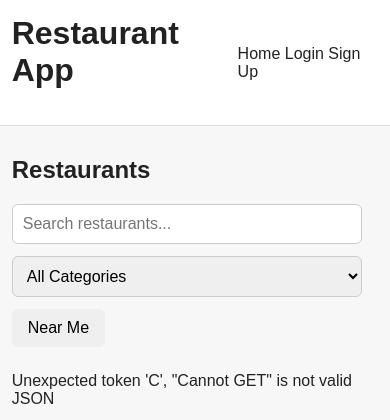
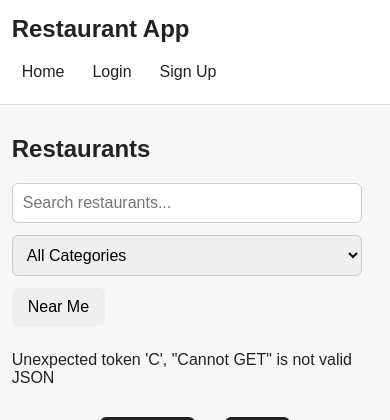
Before and after one commit to alaaahmadd182-lab/restaurant-app-Alaaa, a PHP site: page / in a window 390 px wide. Shown: the top 420 px of the page. Run offline with PHP 8.4, Linux system fonts and the light colour scheme.

Commit message:
style: improve header and navigation

```diff
--- a/frontend/css/style.css
+++ b/frontend/css/style.css
@@ -407,3 +407,67 @@ img {
         margin-top: 8px;
     }
 }
+
+/* ---------- Header & Navigation ---------- */
+
+header h1 {
+    margin: 0;
+    font-size: 24px;
+}
+
+header nav {
+    display: flex;
+    align-items: center;
+    gap: 18px;
+}
+
+header nav a {
+    font-weight: 500;
+    padding: 8px 10px;
+    border-radius: 6px;
+    transition: background 0.2s ease;
+}
+
+header nav a:hover {
+    background: #f0f0f0;
+}
+
+#user-area {
+    display: flex;
+    align-items: center;
+    gap: 12px;
+}
+
+#user-area p,
+#user-area span {
+    margin: 0;
+}
+
+#user-area a {
+    font-weight: 500;
+}
+
+#logout-button {
+    padding: 8px 14px;
+}
+
+
+/* ---------- Mobile Navigation ---------- */
+
+@media (max-width: 600px) {
+    header {
+        flex-direction: column;
+        align-items: flex-start;
+        gap: 12px;
+    }
+
+    header nav {
+        width: 100%;
+        flex-wrap: wrap;
+        gap: 8px;
+    }
+
+    #user-area {
+        flex-wrap: wrap;
+    }
+}
```
